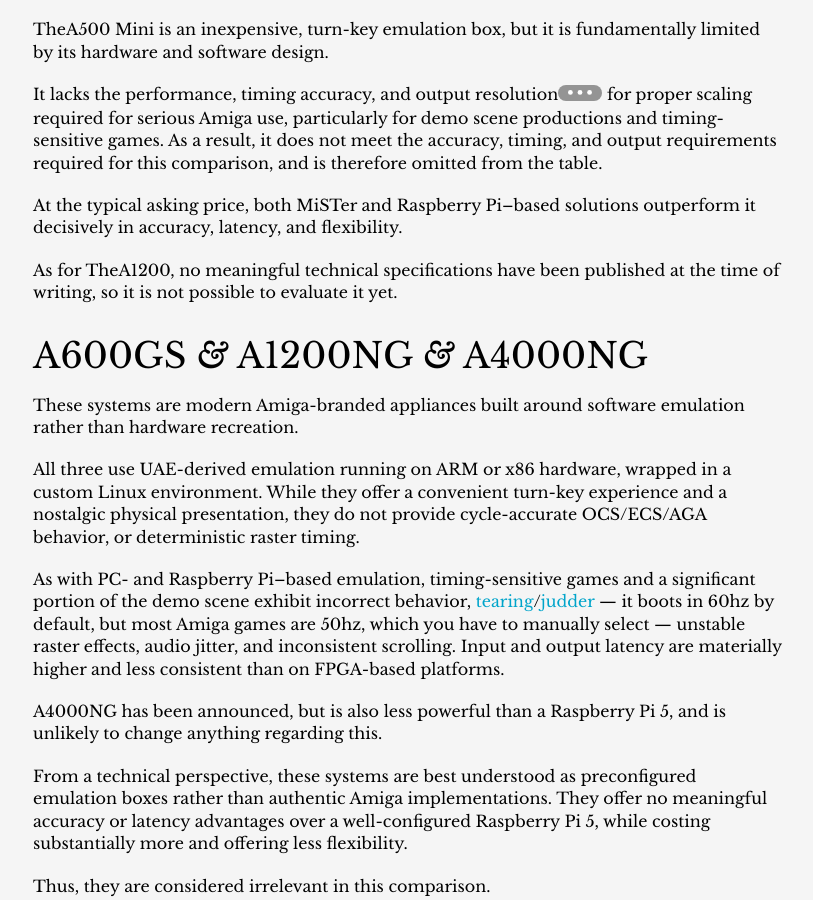
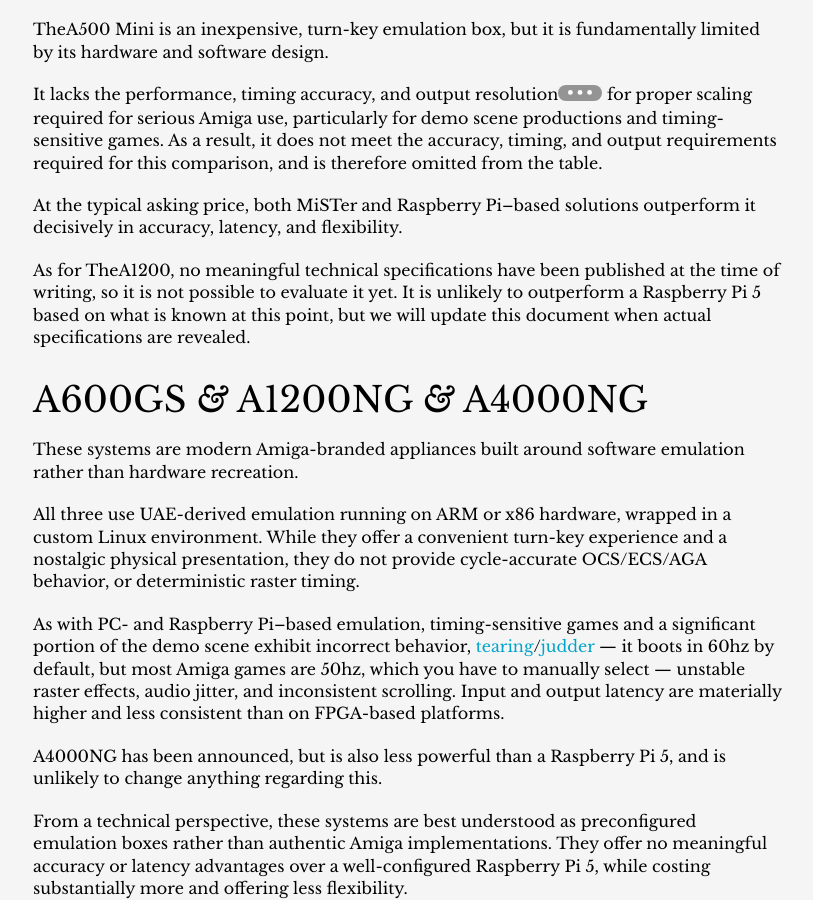
Before and after one commit to amigavision/amigavision.github.io, a Jekyll site: the page built from best.md, in a window 1280 px wide and 900 px high, scrolled down 1395 px. Shown: the whole window, without its empty margins (232-1045 px from the left). Built offline with Jekyll 4.4.1, drawn with Linux system fonts in a browser that asks for light colours.

Commit message:
Add more detail on the lack of detail

```diff
--- a/best.md
+++ b/best.md
@@ -41,7 +41,7 @@
 
 At the typical asking price, both MiSTer and Raspberry Pi–based solutions outperform it decisively in accuracy, latency, and flexibility.
 
-As for TheA1200, no meaningful technical specifications have been published at the time of writing, so it is not possible to evaluate it yet.
+As for TheA1200, no meaningful technical specifications have been published at the time of writing, so it is not possible to evaluate it yet. It is unlikely to outperform a Raspberry Pi 5 based on what is known at this point, but we will update this document when actual specifications are revealed.
 
 ## A600GS *&* A1200NG *&* A4000NG
 
```
